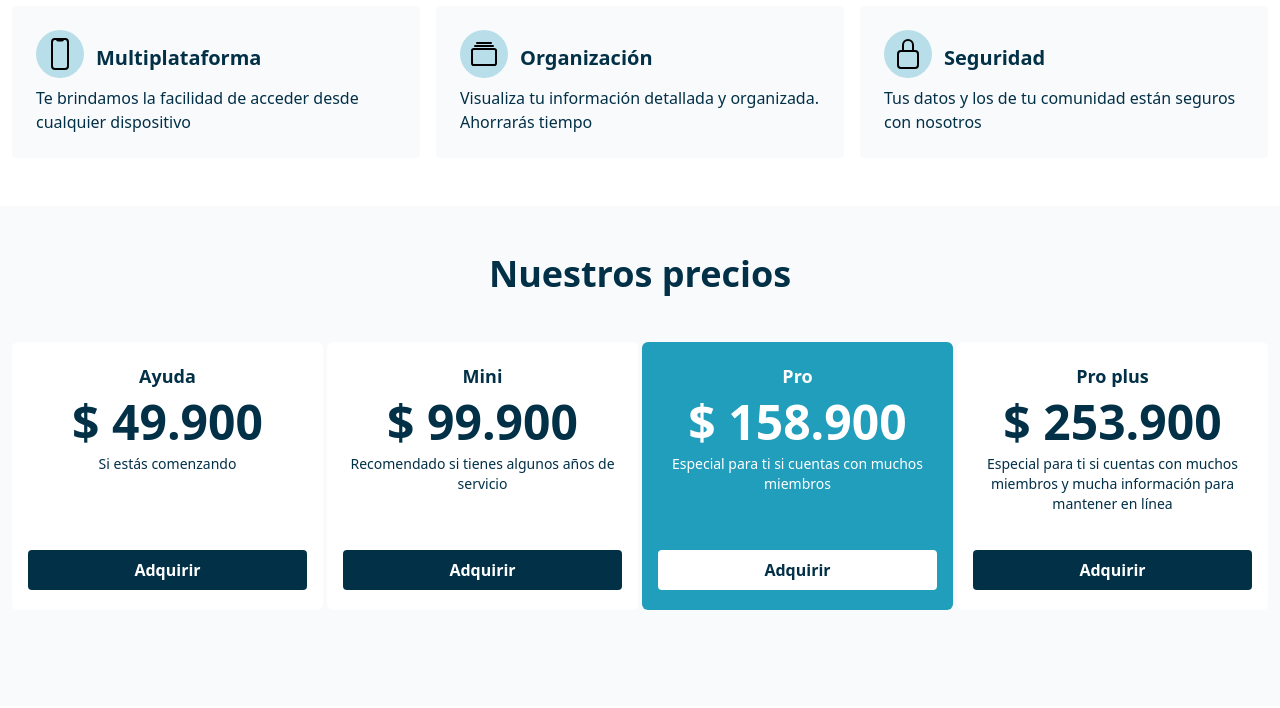
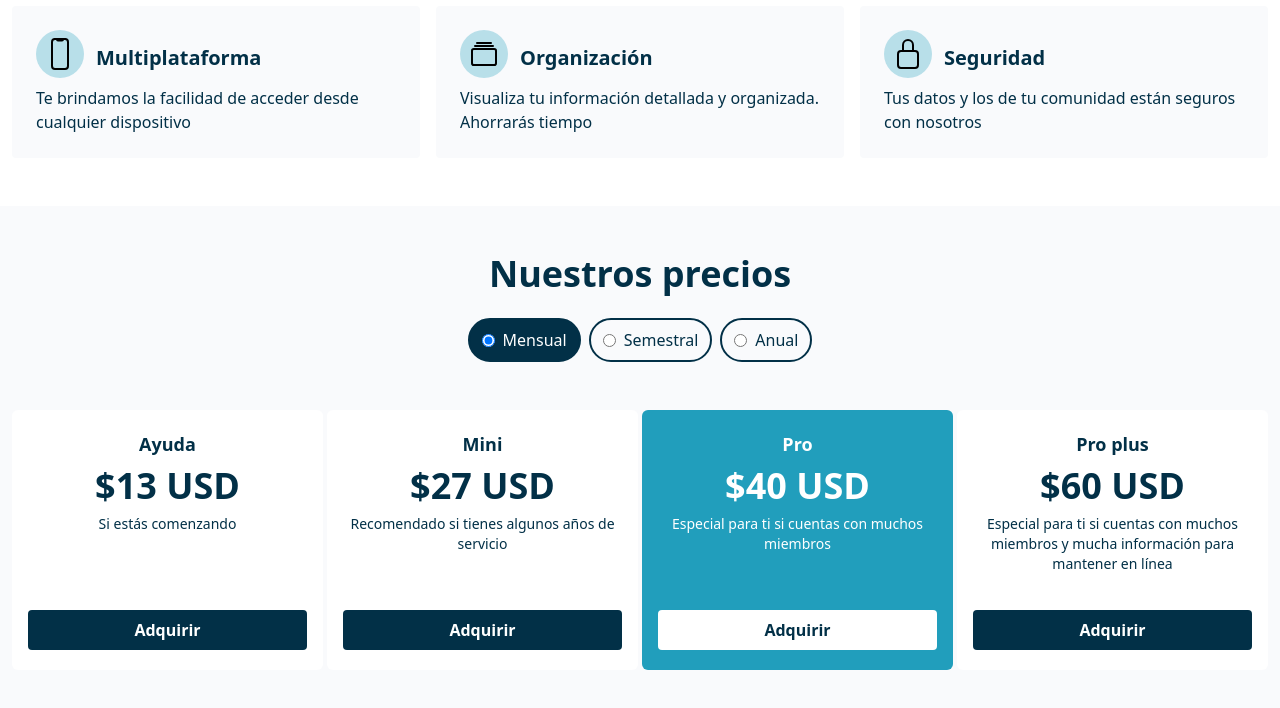
Before and after one commit to JuanCaDev/gesias, a Gatsby site: page / in a window 1280 px wide. Shown: the part 1248-1956 px from the top of the page. Built offline with nearby package versions, Linux system fonts and the light colour scheme; Gatsby itself is replaced by a stand-in of ours.

Commit message:
prices updated

```diff
--- a/src/components/price-section.js
+++ b/src/components/price-section.js
@@ -5,32 +5,54 @@ import TitleSection from "./title-section";
 const plans = [
   {
     title: "Ayuda",
-    price: "$ 49.900",
+    price: {
+      month: "$13 USD",
+      biannual: "$74 USD",
+      annual: "$140 USD",
+    },
     description: "Si estás comenzando",
     services: ["Servicio 1", "Servicio 2"],
   },
   {
     title: "Mini",
-    price: "$ 99.900",
+    price: {
+      month: "$27 USD",
+      biannual: "$154 USD",
+      annual: "$292 USD",
+    },
     description: "Recomendado si tienes algunos años de servicio",
     services: ["Servicio 1", "Servicio 2"],
   },
   {
     title: "Pro",
-    price: "$ 158.900",
+    price: {
+      month: "$40 USD",
+      biannual: "$228 USD",
+      annual: "$432 USD",
+    },
     description: "Especial para ti si cuentas con muchos miembros",
     services: ["Servicio 1", "Servicio 2"],
   },
   {
     title: "Pro plus",
-    price: "$ 253.900",
+    price: {
+      month: "$60 USD",
+      biannual: "$342 USD",
+      annual: "$648 USD",
+    },
     description:
       "Especial para ti si cuentas con muchos miembros y mucha información para mantener en línea",
     services: ["Servicio 1", "Servicio 2"],
   },
 ];
 
-const PriceSection = ({ fluid }) => {
+const PriceSection = () => {
+  const [checkedValue, setCheckedValue] = React.useState("month");
+
+  const handleCheck = ({ target }) => {
+    console.log(target.value);
+    setCheckedValue(target.value);
+  };
   return (
     <section
       class="sm:py-12 bg-gray-lightest text-gray-800 px-3 py-6"
@@ -42,13 +64,71 @@ const PriceSection = ({ fluid }) => {
       <div className="container mx-auto">
         <TitleSection>Nuestros precios</TitleSection>
 
-        <div class="grid sm:grid-cols-4 sm:my-12 gap-1 my-6">
+        <div className="my-6 flex justify-center gap-2">
+          <label
+            className={`
+              ${"text-center flex items-center py-2 px-3 border-2 border-blue rounded-full "}
+              ${checkedValue === "month" ? "bg-blue text-white" : ""}
+            `}
+            for="month"
+          >
+            <input
+              id="month"
+              type="radio"
+              name="price"
+              value="month"
+              onChange={handleCheck}
+              checked={checkedValue === "month" ? true : false}
+            />
+            <span className="ml-2">Mensual</span>
+          </label>
+
+          <label
+            className={`
+              ${"text-center flex items-center py-2 px-3 border-2 border-blue rounded-full "}
+              ${checkedValue === "biannual" ? "bg-blue text-white" : ""}
+            `}
+            for="biannual"
+          >
+            <input
+              id="biannual"
+              type="radio"
+              name="price"
+              value="biannual"
+              onChange={handleCheck}
+              checked={checkedValue === "biannual" ? true : false}
+            />
+            <span className="ml-2">Semestral</span>
+          </label>
+
+          <label
+            className={`
+              ${"text-center flex items-center py-2 px-3 border-2 border-blue rounded-full "}
+              ${checkedValue === "annual" ? "bg-blue text-white" : ""}
+            `}
+            for="annual"
+          >
+            <input
+              id="annual"
+              type="radio"
+              name="price"
+              value="annual"
+              onChange={handleCheck}
+              checked={checkedValue === "annual" ? true : false}
+            />
+            <span className="ml-2">Anual</span>
+          </label>
+        </div>
+
+        <div class="grid sm:grid-cols-4 sm:my-12 gap-1">
           {plans.map((plan, index) => (
             <>
               {index === 2 ? (
                 <div className="bg-blue-light rounded-md py-5 px-4 text-center text-white">
                   <h3 className="text-lg font-semibold">{plan.title}</h3>
-                  <p className="text-5xl font-semibold my-2">{plan.price}</p>
+                  <p className="text-4xl font-semibold my-2">
+                    {plan.price[checkedValue]}
+                  </p>
                   <p className="text-gray-100 text-sm h-12 mb-4">
                     {plan.description}
                   </p>
@@ -67,7 +147,9 @@ const PriceSection = ({ fluid }) => {
               ) : (
                 <div className="bg-white rounded-md py-5 px-4 text-center">
                   <h3 className="text-lg font-semibold">{plan.title}</h3>
-                  <p className="text-5xl font-semibold my-2">{plan.price}</p>
+                  <p className="text-4xl font-semibold my-2">
+                    {plan.price[checkedValue]}
+                  </p>
                   <p className="text-gray-600 text-sm h-12 mb-4">
                     {plan.description}
                   </p>
```
